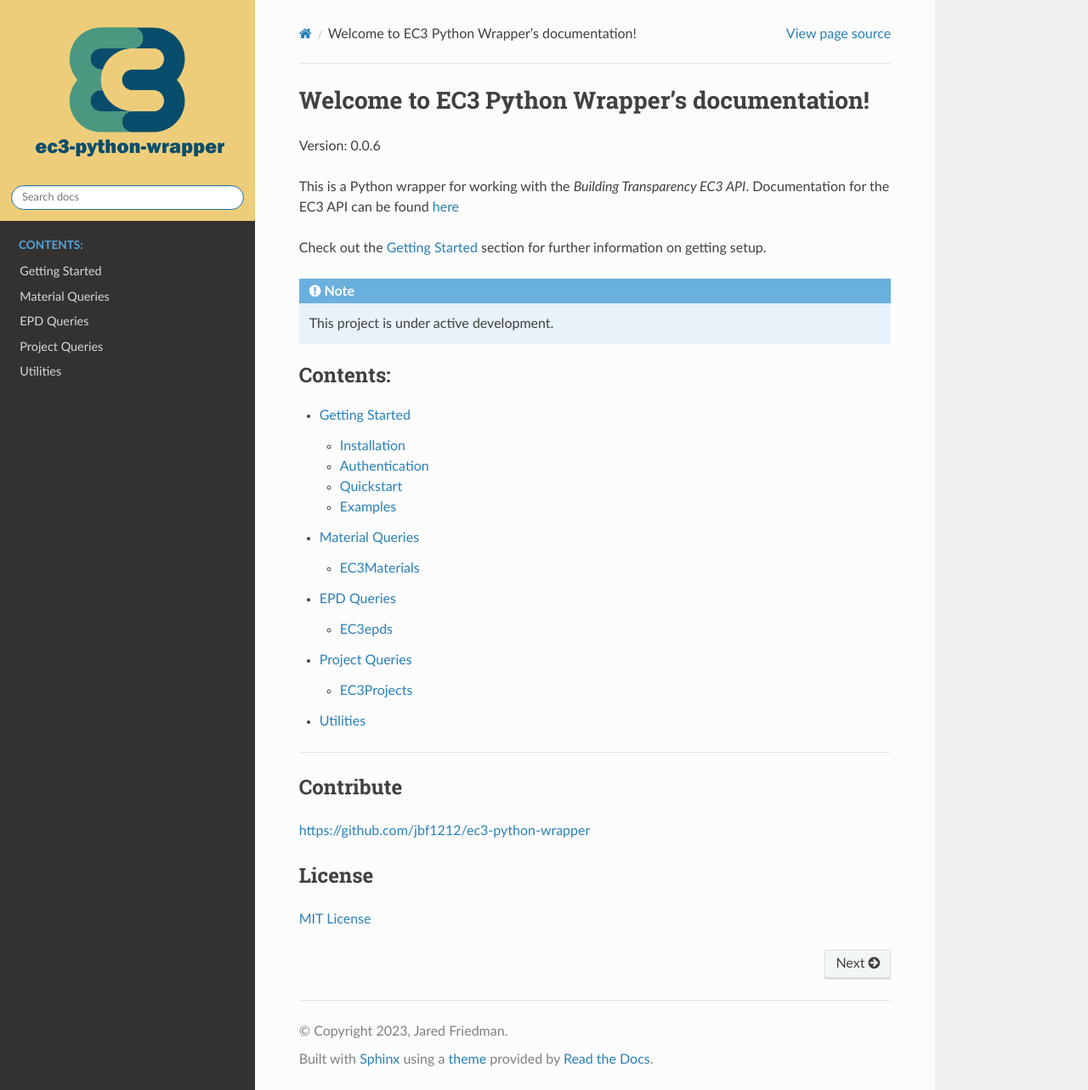
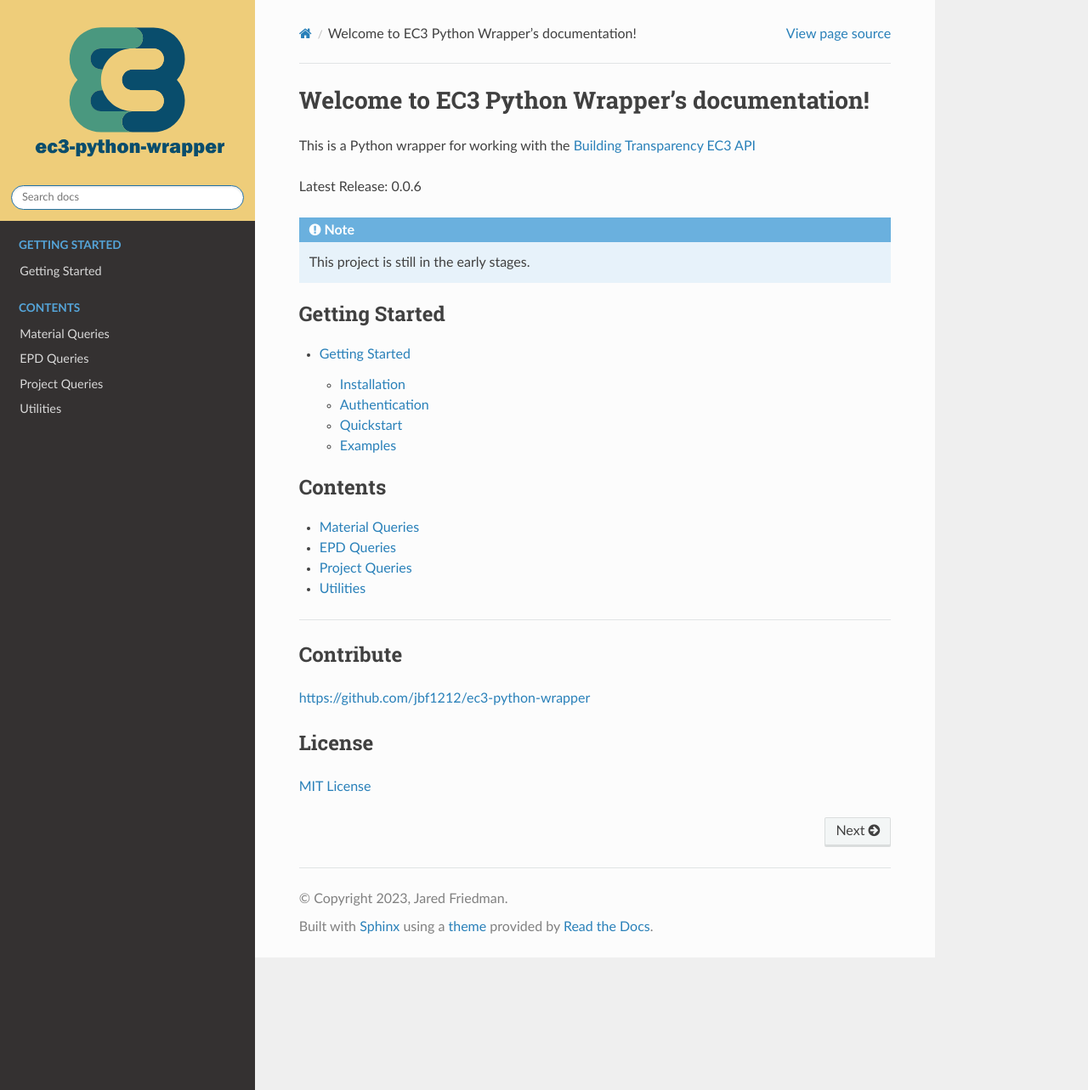
Before and after one commit to jbf1212/ec3-python-wrapper, a Sphinx documentation site: the page built from docs/source/index.rst, in a window 1280 px wide and 1283 px high. Shown: the whole window at 85% size. Built offline with Sphinx 7.4.7 and the Read the Docs theme 2.0.0, drawn with Linux system fonts in a browser that asks for light colours.

Commit message:
updates to rtd homepage

```diff
--- a/docs/source/index.rst
+++ b/docs/source/index.rst
@@ -1,22 +1,26 @@
 Welcome to EC3 Python Wrapper's documentation!
 ==============================================
 
-Version: |version|
+.. container:: .large
 
-This is a Python wrapper for working with the *Building Transparency EC3 API*.
-Documentation for the EC3 API can be found `here <https://buildingtransparency.org/ec3/manage-apps/api-doc/api>`_
+   This is a Python wrapper for working with the `Building Transparency EC3 API <https://buildingtransparency.org/ec3/manage-apps/api-doc/api>`_
 
-Check out the :doc:`getting-started` section for further information on getting setup.
+   Latest Release: |version|
 
 .. note::
 
-   This project is under active development.
+   This project is still in the early stages.
 
 .. toctree::
    :maxdepth: 2
-   :caption: Contents:
+   :caption: Getting Started
 
    getting-started
+
+.. toctree::
+   :maxdepth: 1
+   :caption: Contents
+
    materials
    epds
    projects
```
